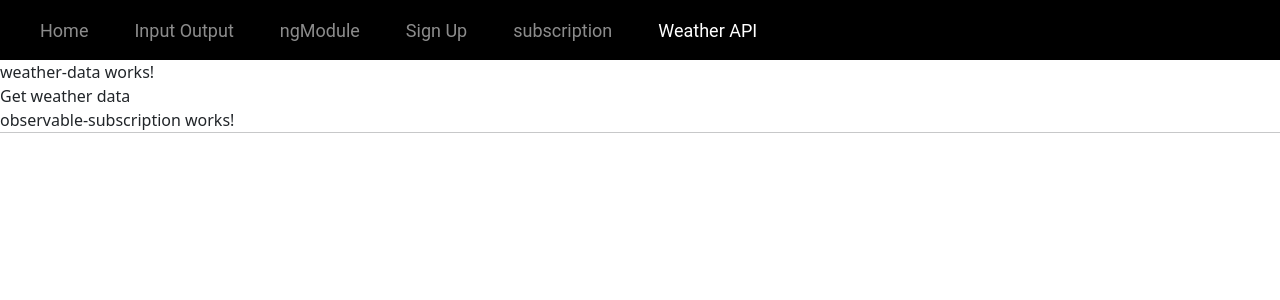
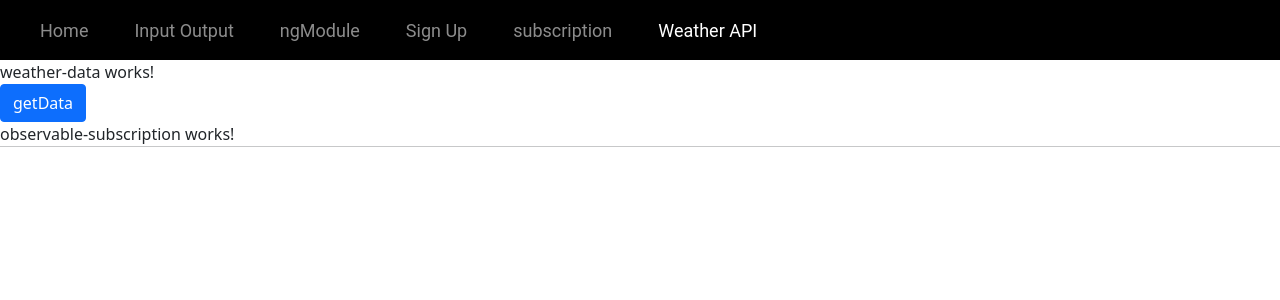
Before and after one commit to Satishchilkaka/ang-core, an Angular app: page /apicall in a window 1280 px wide. Shown: the top 300 px of the page. Built offline with nearby package versions, Linux system fonts and the light colour scheme.

Commit message:
update weather read

```diff
--- a/src/app/app.module.ts
+++ b/src/app/app.module.ts
@@ -37,6 +37,7 @@ import { SubscriptionComponent } from './features/subscription/subscription.comp
 import { ChkbindingComponent } from './features/chkbinding/chkbinding.component';
 import { MatCheckboxModule } from '@angular/material/checkbox';
 import { WeatherDataComponent } from './weather/weather-data/weather-data.component';
+import { HttpClientModule } from '@angular/common/http';
 
 const appRoutes: Routes = [
   { path: 'inputOutput', component: OutProductComponent },
@@ -89,7 +90,8 @@ const appRoutes: Routes = [
       appRoutes,
       { enableTracing: true } // <-- debugging purposes only
     ),
-    MatCheckboxModule
+    MatCheckboxModule,
+    HttpClientModule
 
 
   ],
--- a/src/app/features/subscription/subscription.component.ts
+++ b/src/app/features/subscription/subscription.component.ts
@@ -27,17 +27,17 @@ export class SubscriptionComponent implements OnInit {
       this.subscription2.unsubscribe();
       console.log('unsubscribed');
     }
-      , 5000);
+      , 500);
 
   }
 
   ngOnDestroy() {
-    // setTimeout(() => {
-    //   this.subscription.unsubscribe();
-    // }, 5000);
-    //  this.subscription.unsubscribe();
+    setTimeout(() => {
+      this.subscription.unsubscribe();
+    }, 500);
+    this.subscription.unsubscribe();
 
-    // console.log('destroyed');
+    console.log('destroyed');
   }
 
 }
--- a/src/app/subscription/observable-subscription/observable-subscription.component.ts
+++ b/src/app/subscription/observable-subscription/observable-subscription.component.ts
@@ -14,10 +14,10 @@ export class ObservableSubscriptionComponent implements OnInit {
   ngOnInit(): void {
     this.observable = interval(1000);
     this.subscription = this.observable.subscribe((x: any) => console.log(x));
-    // setTimeout(() => {
-    //   this.subscription.unsubscribe();
-    // }
-    //   , 5000);
+    setTimeout(() => {
+      this.subscription.unsubscribe();
+    }
+      , 5000);
 
   }
 
--- a/src/app/weather/weather-data/weather-data.component.html
+++ b/src/app/weather/weather-data/weather-data.component.html
@@ -1,2 +1,5 @@
 <p>weather-data works!</p>
-<button (click)="getWeatherData()">Get weather data</button>
+<!-- <button (click)="getData()">Get weather data</button> -->
+<button class="btn btn-primary" type="button" (click)="getNewWeatherData()">
+  getData
+</button>
--- a/src/app/weather/weather-data/weather-data.component.ts
+++ b/src/app/weather/weather-data/weather-data.component.ts
@@ -1,5 +1,6 @@
 import { Component, OnInit } from '@angular/core';
-
+import { WeatherServicesService } from '../weather-services.service';
+import { HttpClientModule } from '@angular/common/http';
 @Component({
   selector: 'app-weather-data',
   templateUrl: './weather-data.component.html',
@@ -7,22 +8,27 @@ import { Component, OnInit } from '@angular/core';
 })
 export class WeatherDataComponent implements OnInit {
 
-  constructor() { }
+  constructor(
+
+    private weatherService: WeatherServicesService
+  ) { }
+
 
   ngOnInit(): void {
+    console.log('HYD', this.weatherService.getWeatherData('New York'));
   }
 
-  xhr = new XMLHttpRequest();
-  request = "https://api.weatherapi.com/v1/current.json?key=733a46e9326447cdbed24233221904&q=New York&aqi=no"
+  getNewWeatherData() {
+    this.weatherService.getWeatherData('New York').subscribe(data => {
+      console.log(data)
+      return console.log('data is', data);
 
-  getWeatherData(): void {
-    this.xhr.open("GET", this.request, true);
-    this.xhr.send();
-    this.xhr.onreadystatechange = () => {
-      if (this.xhr.readyState === 4 && this.xhr.status === 200) {
-        console.log(JSON.parse(this.xhr.response));
-      }
-    }
+    })
   }
 
+
+
+
+
+
 }
--- /dev/null
+++ b/src/app/weather/weather-services.service.ts
@@ -0,0 +1,16 @@
+import { Injectable } from '@angular/core';
+import { HttpClient } from '@angular/common/http';
+
+@Injectable({
+  providedIn: 'root'
+})
+export class WeatherServicesService {
+
+  constructor(private http: HttpClient) { }
+
+  public getWeatherData(city: string) {
+    return this.http.get(`https://api.weatherapi.com/v1/current.json?key=733a46e9326447cdbed24233221904&q=${city}&aqi=no`);
+  }
+
+
+}
```
Also changed, not shown: 1 other file (tests, documents, lock files or other folders).
